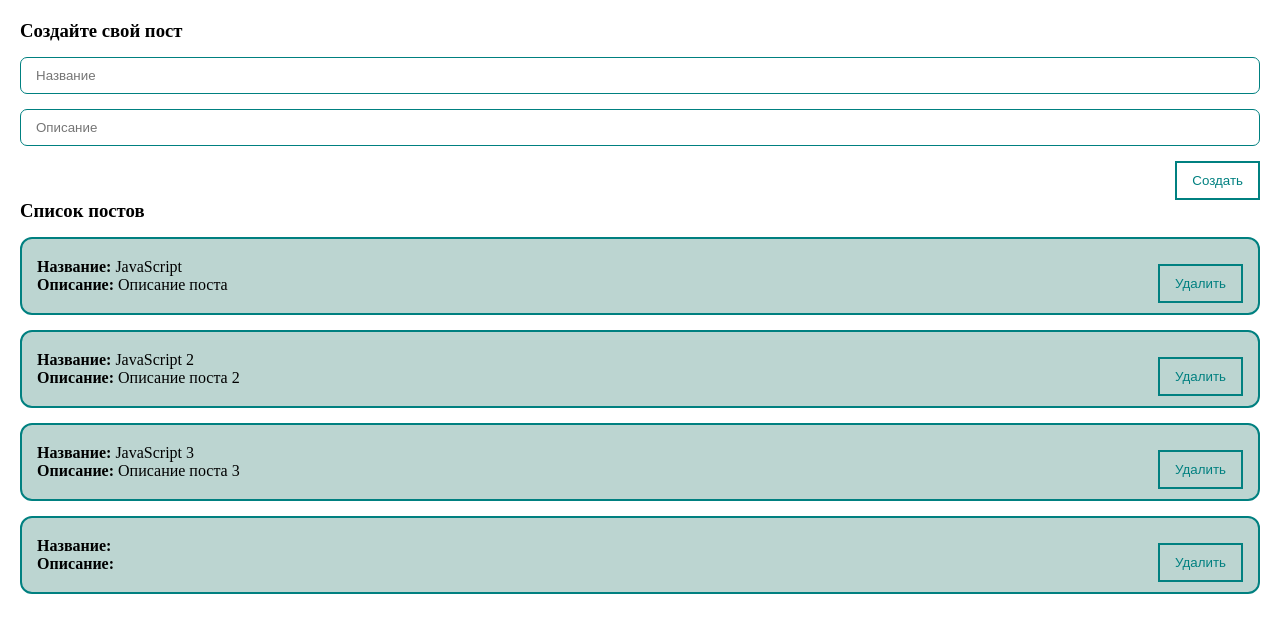
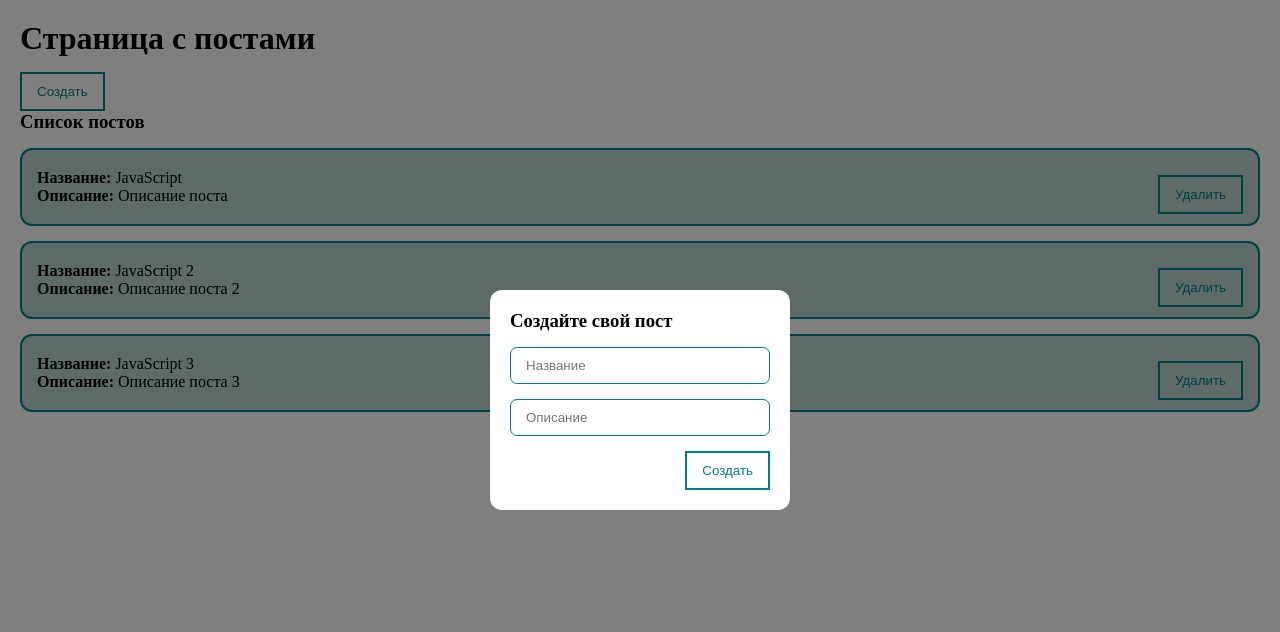
Before and after one commit to RomanovaCute/vue3_social, a Vue app: page / in a window 1280 px wide. Both pictures are taken after a click on the button "Создать". Shown: the top 632 px of the page. Built offline with nearby package versions, Linux system fonts and the light colour scheme; the HTML template or start-up script is replaced by a standard one.

Commit message:
функционал модального окна

```diff
--- a/src/App.vue
+++ b/src/App.vue
@@ -1,8 +1,19 @@
 <template>
     <div class="app">
-        <post-form
-            @create="createPost"
-        />
+        <h1>Страница с постами</h1>
+
+        <!-- stop = stopPropagation из JS -->
+        <my-button
+            @click.stop="showDialog"
+        >
+            Создать
+        </my-button>
+        <my-dialog v-model:show="dialogVisible">
+            <post-form
+                @create="createPost"
+            />
+        </my-dialog>
+
         <post-list
             :posts="posts"
             @remove="removePost"
@@ -13,10 +24,12 @@
 <script>
 import PostForm from "@/components/PostForm.vue"
 import PostList from "@/components/PostList.vue"
+import MyDialog from './components/UI/MyDialog.vue'
 
     export default {
         components : {
-            PostForm, PostList
+            PostForm, PostList,
+                MyDialog
         },
         data(){
             return {
@@ -25,14 +38,19 @@ import PostList from "@/components/PostList.vue"
                     {id: 2, title:'JavaScript 2', body: 'Описание поста 2'},
                     {id: 3, title:'JavaScript 3', body: 'Описание поста 3'},
                 ],
+                dialogVisible: false
             }
         },
         methods: {
             createPost(post) {
                 this.posts.push(post)
+                this.dialogVisible = false
             },
             removePost(post) {
                 this.posts = this.posts.filter(p => p.id !== post.id)
+            },
+            showDialog() {
+                this.dialogVisible = true
             }
         }
     }
--- /dev/null
+++ b/src/components/UI/MyDialog.vue
@@ -0,0 +1,46 @@
+<template>
+    <div class="dialog" v-if="show" @click="hideDialog">
+        <div @click.stop class="dialog__content">
+            <slot></slot>
+        </div>
+    </div>
+</template>
+
+<script>
+export default {
+    name: 'my-dialog',
+    props: {
+        // видимо модальное окно или нет
+        show: {
+            type: Boolean,
+            default: false
+        }
+    },
+    methods: {
+        hideDialog() {
+            this.$emit('update:show', false)
+        }
+    }
+}
+</script>
+
+<style scoped>
+    .dialog {
+        top: 0;
+        bottom: 0;
+        right: 0;
+        left: 0;
+        background: rgba(0, 0, 0, 0.5);
+        position: fixed;
+        display: flex;
+    }
+
+    .dialog__content {
+        margin: auto;
+        background: white;
+        border-radius: 12px;
+        min-height: 50px;
+        min-width: 300px;
+        padding: 20px;
+    }
+</style>
--- a/src/components/UI/index.js
+++ b/src/components/UI/index.js
@@ -1,8 +1,10 @@
 // библиотека UI-компонентов
 import MyButton from '@/components/UI/MyButton'
 import MyInput from '@/components/UI/MyInput'
+import MyDialog from '@/components/UI/MyDialog'
 
 export default [
     MyButton,
-    MyInput
+    MyInput,
+    MyDialog
 ]
```
